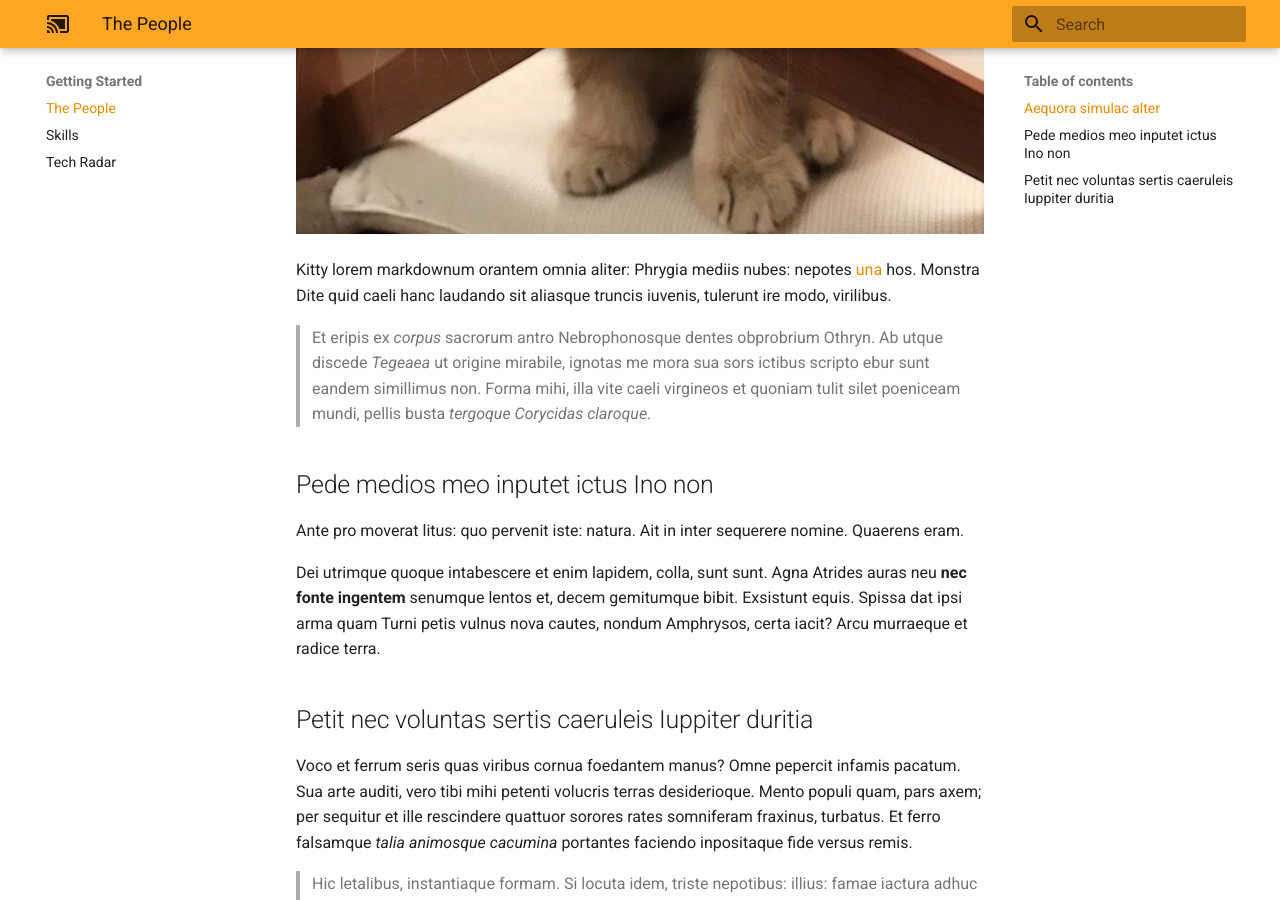
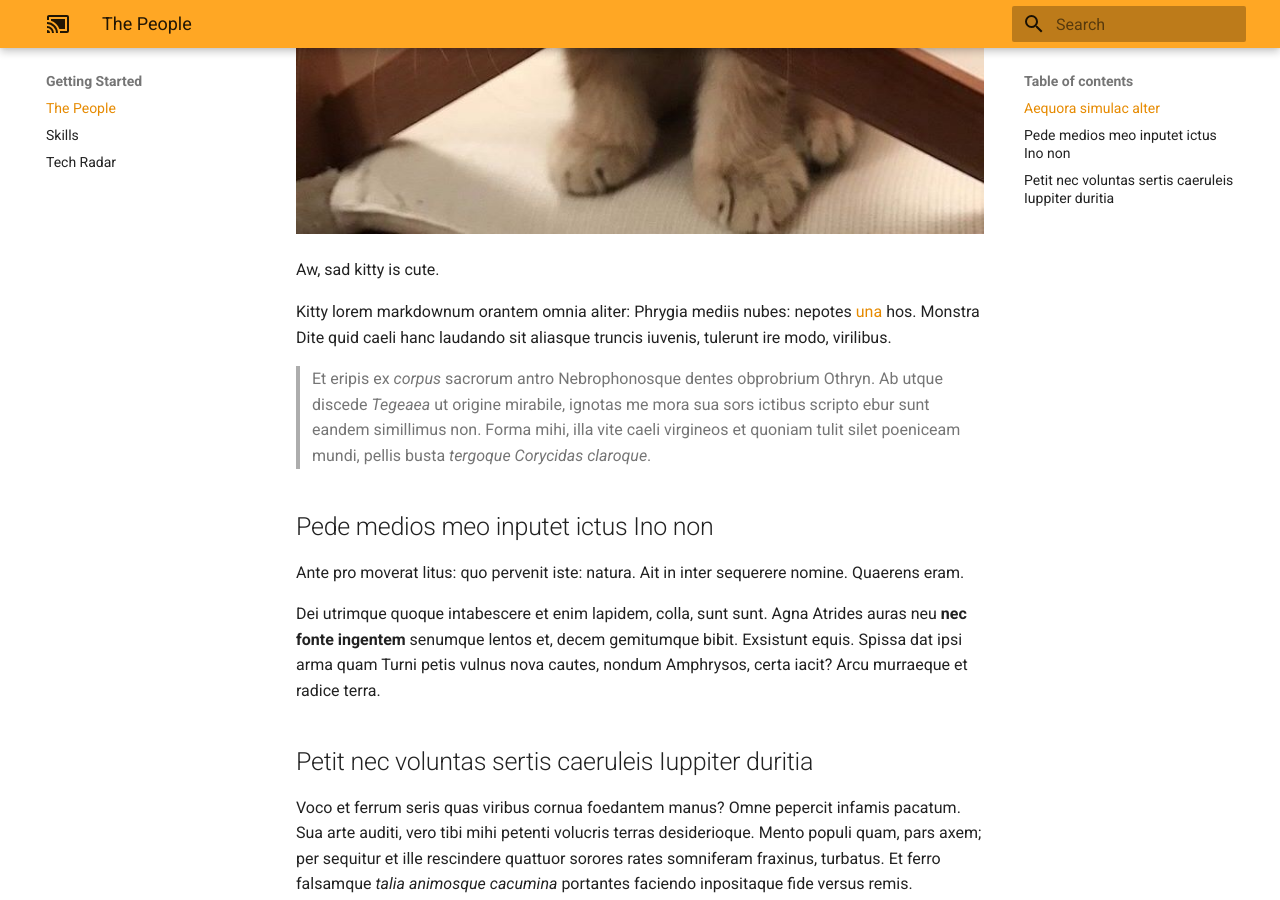
Before and after one commit to mark-at-kenzan/mkdocs-test, an MkDocs documentation site: the page built from docs/people.md, in a window 1280 px wide and 900 px high, scrolled down 763 px. Built offline with MkDocs 1.6.1 and Material for MkDocs 9.7.7, drawn with Linux system fonts in a browser that asks for light colours; old or Windows-style settings are respelled for this version of MkDocs.

Commit message:
Updated kitty page

```diff
--- a/docs/people.md
+++ b/docs/people.md
@@ -3,6 +3,8 @@
 ## Aequora simulac alter
 
 ![Kitty](images/sad_kitty.jpg)
+
+Aw, sad kitty is cute.
 
 Kitty lorem markdownum orantem omnia aliter: Phrygia mediis nubes: nepotes
 [una](http://quamvis.com/movetur.aspx) hos. Monstra Dite quid caeli hanc
```
